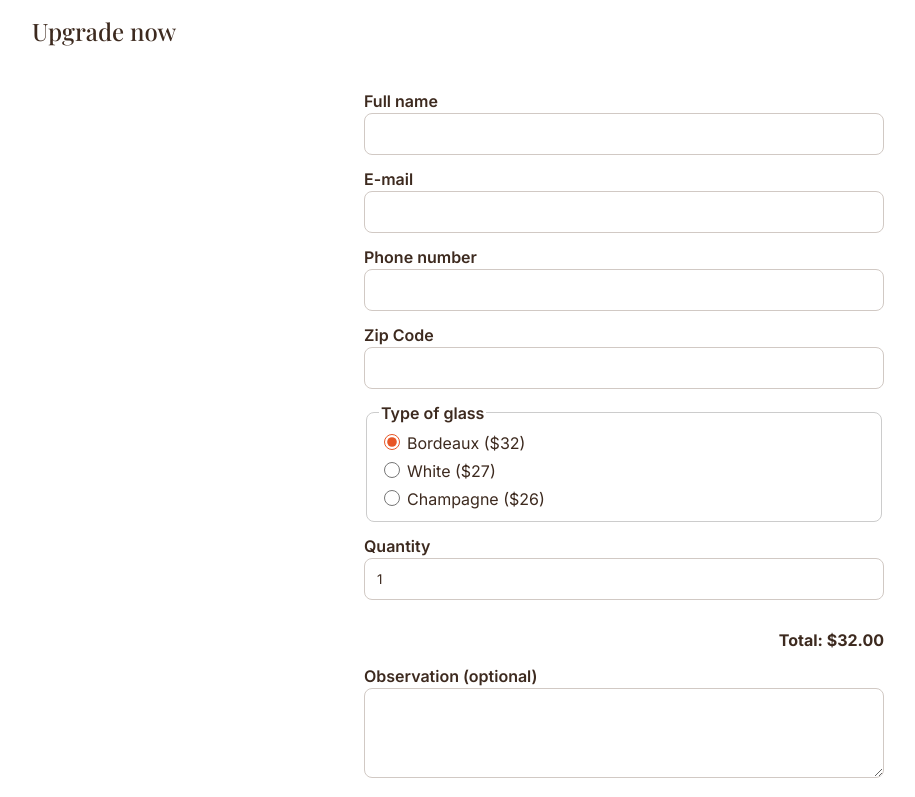
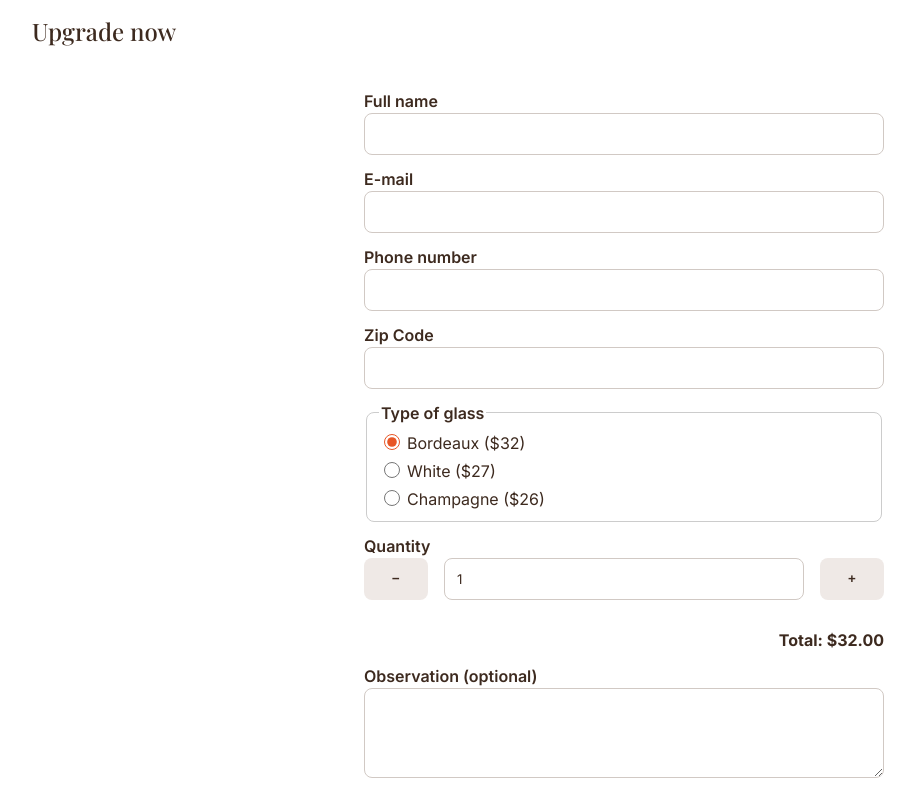
Before and after one commit to rafaeldalago/terroir-glass, a React (Vite) app: page / in a window 1280 px wide. Shown: the part 4672-5469 px from the top of the page, without its empty margins (16-931 px from the left). Built offline with nearby package versions, Linux system fonts and the light colour scheme; a web font is replaced by a local one.

Commit message:
Add increase and decrease buttons for quantity

```diff
--- a/src/App.css
+++ b/src/App.css
@@ -204,7 +204,7 @@ input[type="radio"] {
   color-scheme: light;
 }
 
-button {
+.submit-button {
   border-radius: var(--border-radius);
   border: 1px solid transparent;
   padding: 20px 0px;
@@ -221,7 +221,7 @@ button {
   transition: border-color 0.25s;
 }
 
-button:hover {
+.submit-button:hover {
   background: linear-gradient(
     90deg,
     rgba(61, 42, 31, 1) 0%,
@@ -618,6 +618,19 @@ form {
   border-radius: var(--border-radius);
 }
 
+.increment-decrement-button {
+  border: none;
+  border-radius: var(--border-radius);
+  background-color: var(--intensity-bar-bg);
+  font-weight: 600;
+  color: var(--primary-color);
+}
+
+.increment-decrement-button:hover {
+  cursor: pointer;
+  opacity: 0.8;
+}
+
 @keyframes scrolling {
   0% {
     transform: translateX(0);
--- a/src/layout/form.tsx
+++ b/src/layout/form.tsx
@@ -17,6 +17,7 @@ export const Form = () => {
   const [totalPrice, setTotalPrice] = useState(GLASS_PRICES["bordeaux"]);
   const typeRef = useRef(null);
   const formRef = useRef<HTMLFormElement>(null);
+  const quantityRef = useRef<HTMLInputElement>(null);
 
   const calculateTotal = () => {
     if (!formRef.current) return;
@@ -27,6 +28,22 @@ export const Form = () => {
 
     const price = GLASS_PRICES[glassType] * quantity;
     setTotalPrice(price);
+  };
+
+  const handleIncrement = () => {
+    if (!quantityRef.current) return;
+    const quantity = parseInt(quantityRef.current.value) || 1;
+    quantityRef.current.value = String(quantity + 1);
+    calculateTotal();
+  };
+
+  const handleDecrement = () => {
+    if (!quantityRef.current) return;
+    const quantity = parseInt(quantityRef.current.value) || 1;
+    if (quantity > 1) {
+      quantityRef.current.value = String(quantity - 1);
+      calculateTotal();
+    }
   };
 
   const handleSubmit = async (e: React.FormEvent<HTMLFormElement>) => {
@@ -146,6 +163,16 @@ export const Form = () => {
           </fieldset>
           <label htmlFor="quantity">
             Quantity
+            <div style={{ display: "flex", flex: 1, gap: "1rem" }}>
+              <button
+                type="button"
+                data-action="decrement"
+                onClick={handleDecrement}
+                style={{ width: "4rem" }}
+                className="increment-decrement-button"
+              >
+                −
+              </button>
               <input
                 title="Quantity"
                 type="number"
@@ -153,7 +180,9 @@ export const Form = () => {
                 name="quantity"
                 inputMode="numeric"
                 min={1}
+                readOnly
                 required
+                ref={quantityRef}
                 defaultValue={1}
                 onChange={calculateTotal}
                 onKeyDown={(e) => {
@@ -166,7 +195,19 @@ export const Form = () => {
                     e.currentTarget.value = "";
                   }
                 }}
+                style={{ flex: 1 }}
               />
+
+              <button
+                type="button"
+                data-action="increment"
+                onClick={handleIncrement}
+                style={{ width: "4rem" }}
+                className="increment-decrement-button"
+              >
+                +
+              </button>
+            </div>
           </label>
 
           <div
@@ -186,6 +227,7 @@ export const Form = () => {
 
           <button
             type="submit"
+            className="submit-button"
             disabled={state.status === "processing"}
             style={{ marginTop: "12px" }}
           >
@@ -207,6 +249,7 @@ export const Form = () => {
           <span>We'll take it from here.</span>
           <div id="buttons">
             <button
+              className="submit-button"
               onClick={() => {
                 document.getElementById("the-collection")?.scrollIntoView();
               }}
```
Lines whose indentation alone changed are shown as unchanged.
